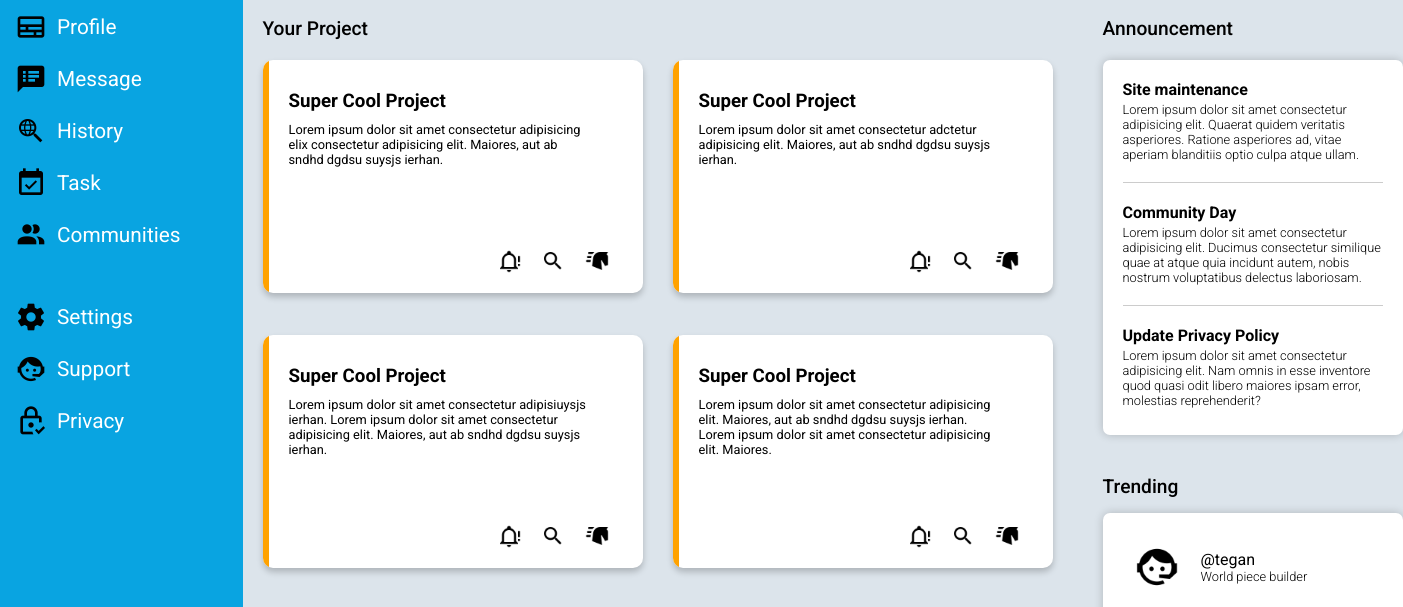
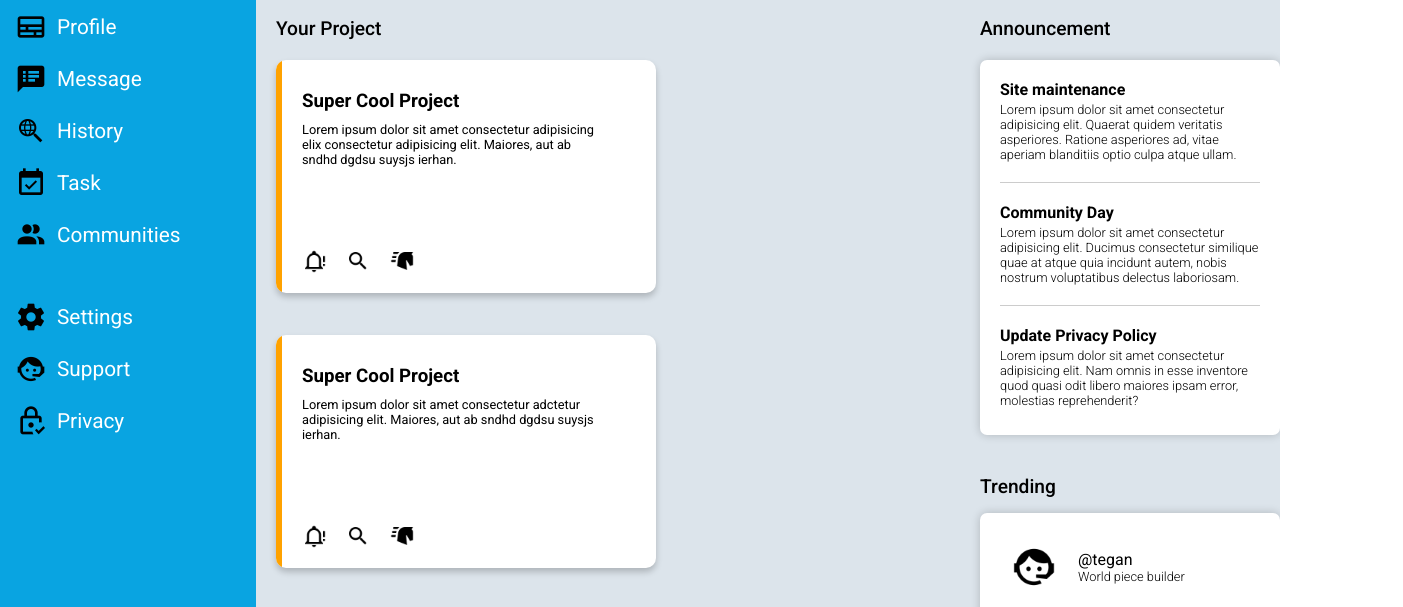
Before and after one commit to mr-Bones3108/admin-dashbord, a plain HTML site: page index.html in a window 1280 px wide. Shown: the part 179-786 px from the top of the page, 1403 px wide, since content can reach past the window. Drawn offline with Linux system fonts and the light colour scheme.

Commit message:
add adjustable minmax value in cardsection

```diff
--- a/style.css
+++ b/style.css
@@ -203,14 +203,15 @@ margin-left: 20px;
 }
 .announcement_section{
 grid-column: 2/3;
+margin-left: 40px;
 }
 
 /* card */
 
 .card_section{
   display: grid;
-  grid-template-columns: 1fr 2fr;
-  column-gap: 30px;
+  grid-template-columns: repeat(auto-fit,minmax(300px,1fr));
+  column-gap: 77px;
   row-gap: 22px;
   padding-bottom: 60px;
 }
@@ -251,7 +252,7 @@ grid-column: 2/3;
 }
 .icons{
   display: flex;
-  justify-content: flex-end;
+  justify-content: flex-start;
   margin-bottom: 20px;
   margin-right: 20px;
   gap: 20px;
```
Also changed, not shown: index.html (+0 -1 lines).
